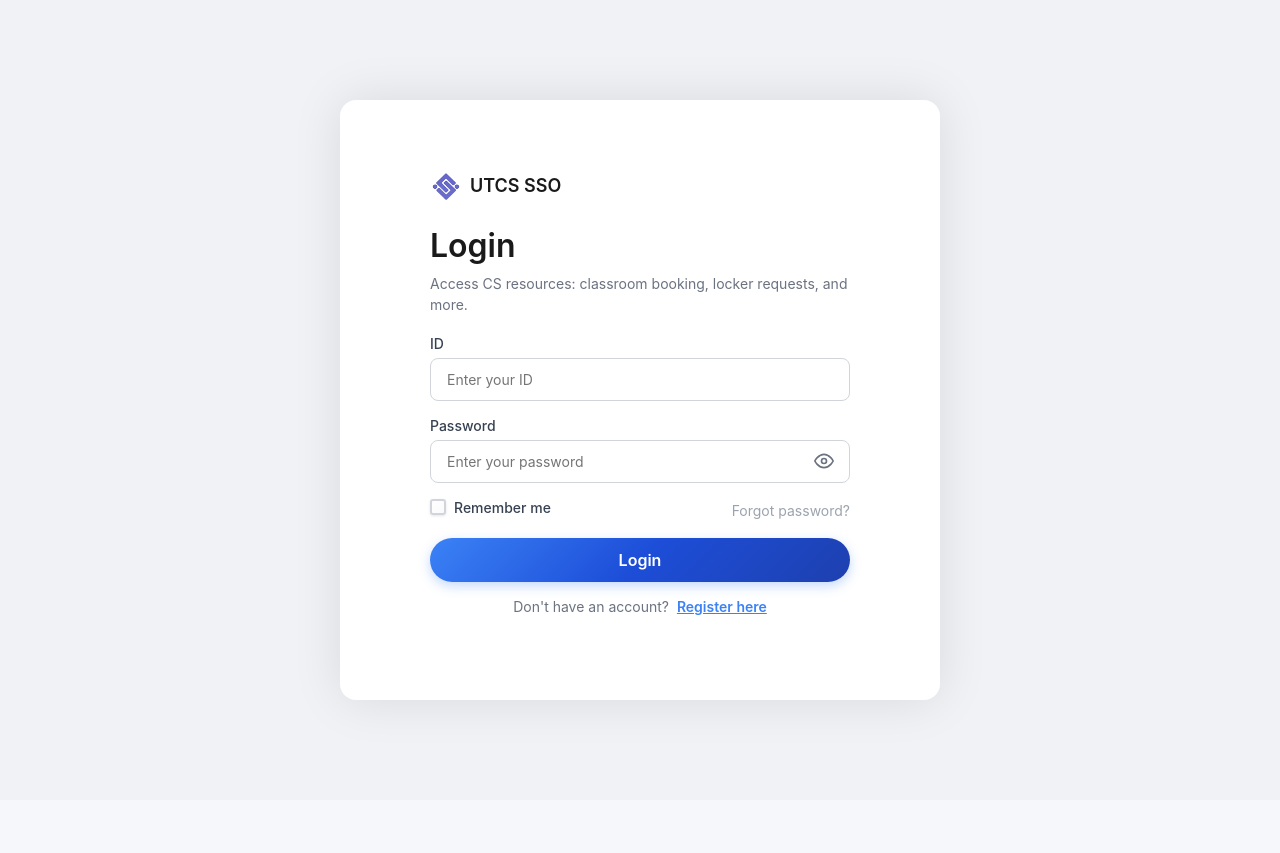
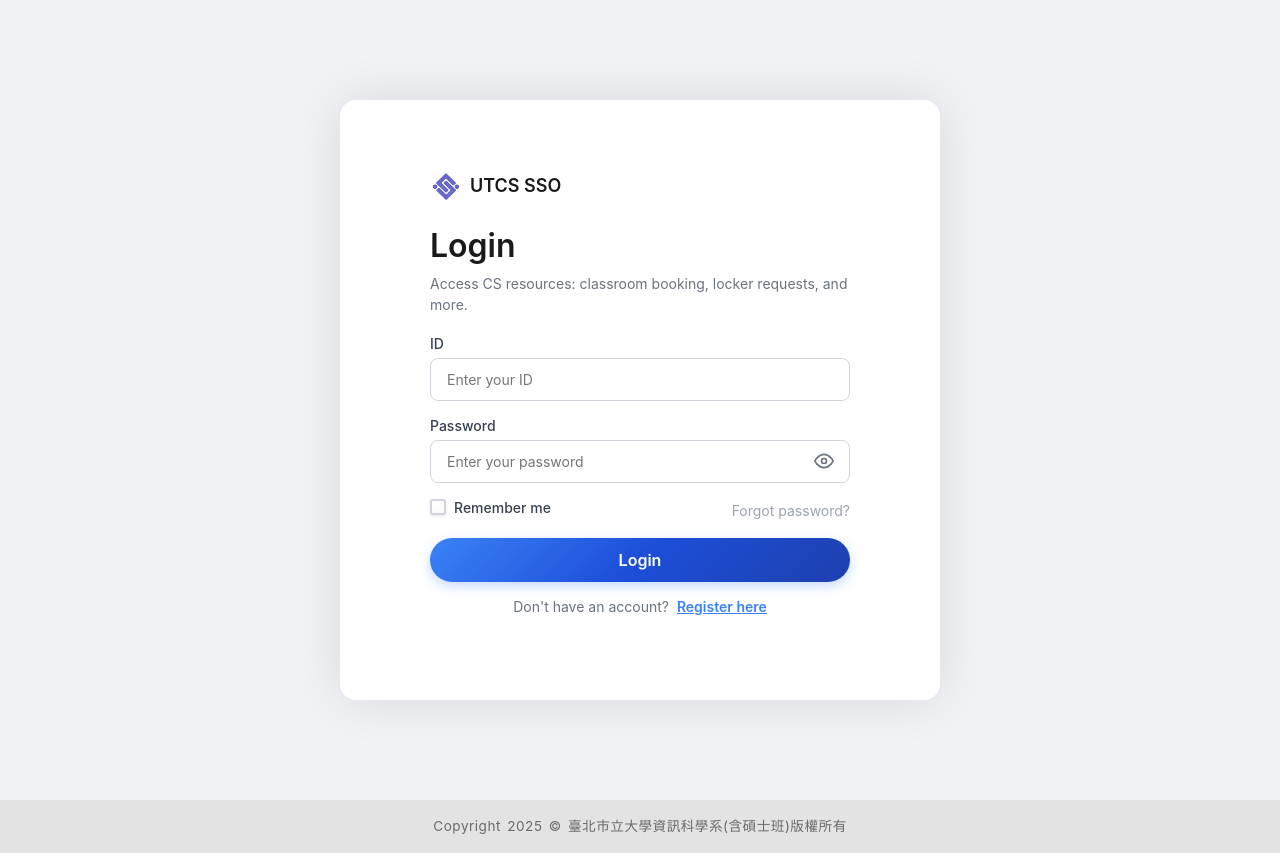
Before and after one commit to UTCS-G505/SSO-Frontend, a Vue app: page /login in a window 1280 px wide. Before the commit the page ends 800 px from the top, so only its background shows below. Built offline with nearby package versions, Linux system fonts and the light colour scheme; the HTML template or start-up script is replaced by a standard one.

Commit message:
feat: add footer

```diff
--- a/src/App.vue
+++ b/src/App.vue
@@ -1,6 +1,7 @@
 <script setup lang="ts">
 import { onMounted } from 'vue'
 import { useAuthStore } from '@/stores/authStore'
+import FootBar from '@/components/FootBar.vue'
 
 const authStore = useAuthStore()
 
@@ -12,7 +13,10 @@ onMounted(() => {
 
 <template>
   <div id="app">
-    <RouterView />
+    <div class="app-main">
+      <RouterView />
+    </div>
+    <FootBar />
   </div>
 </template>
 
@@ -31,6 +35,14 @@ body {
 
 #app {
   min-height: 100vh;
+  display: flex;
+  flex-direction: column;
+}
+
+.app-main {
+  flex: 1 0 auto;
+  display: flex;
+  flex-direction: column;
 }
 
 /* Global styles */
--- /dev/null
+++ b/src/components/FootBar.vue
@@ -0,0 +1,30 @@
+<script lang="ts">
+export default {
+  name: 'FootBar',
+}
+</script>
+
+<template>
+  <footer>
+    <div>
+      <p>Copyright 2025 © 臺北市立大學資訊科學系(含碩士班)版權所有</p>
+    </div>
+  </footer>
+</template>
+
+<style scoped>
+footer {
+  background-color: #e3e3e3;
+  padding: 16px 0;
+}
+
+footer p {
+  margin: 0;
+  color: #6b6b6b;
+  font-size: clamp(12px, 0.85rem, 14px);
+  line-height: 1.55;
+  letter-spacing: 0.5px;
+  word-spacing: 2px;
+  text-align: center;
+}
+</style>
```
